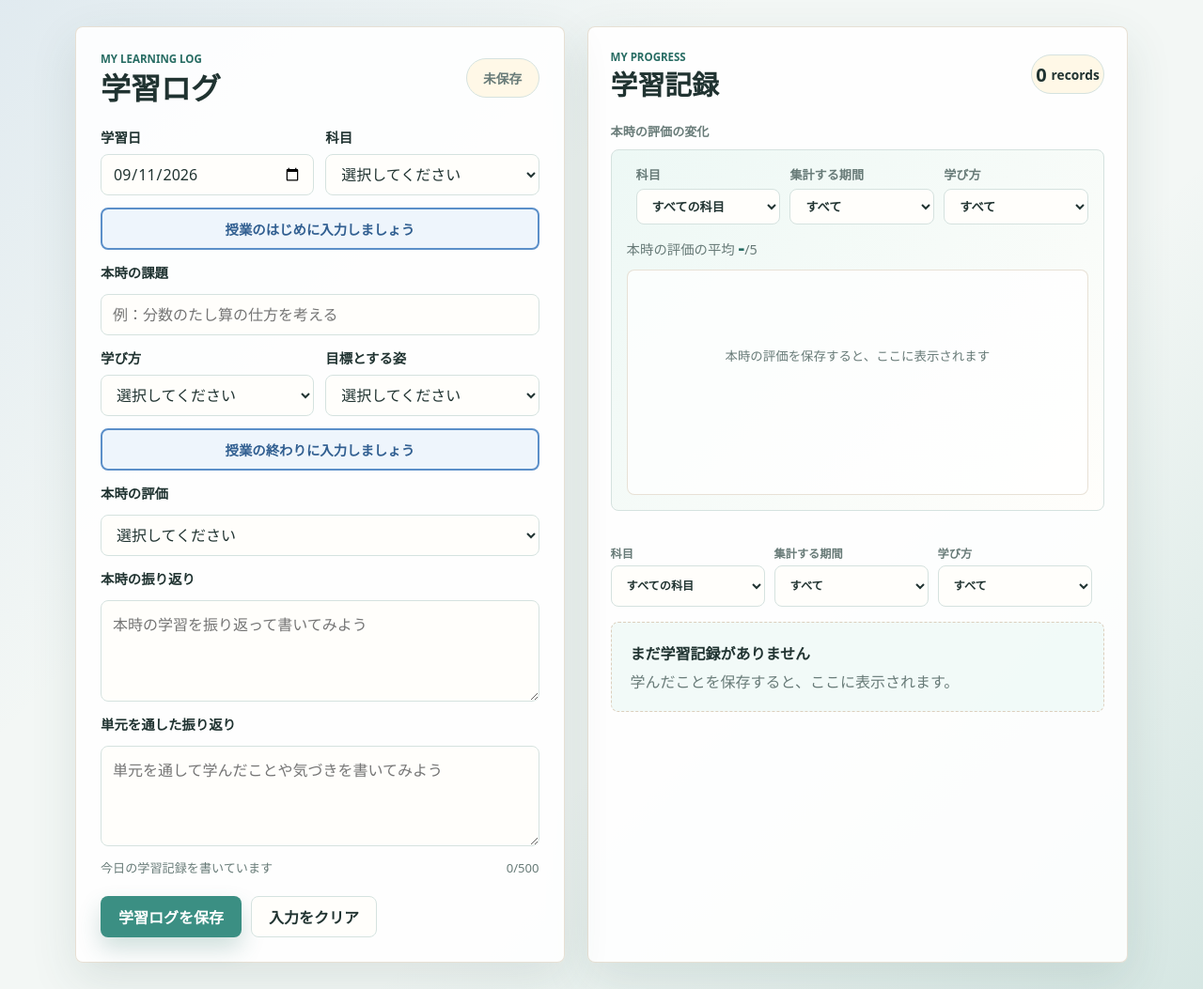
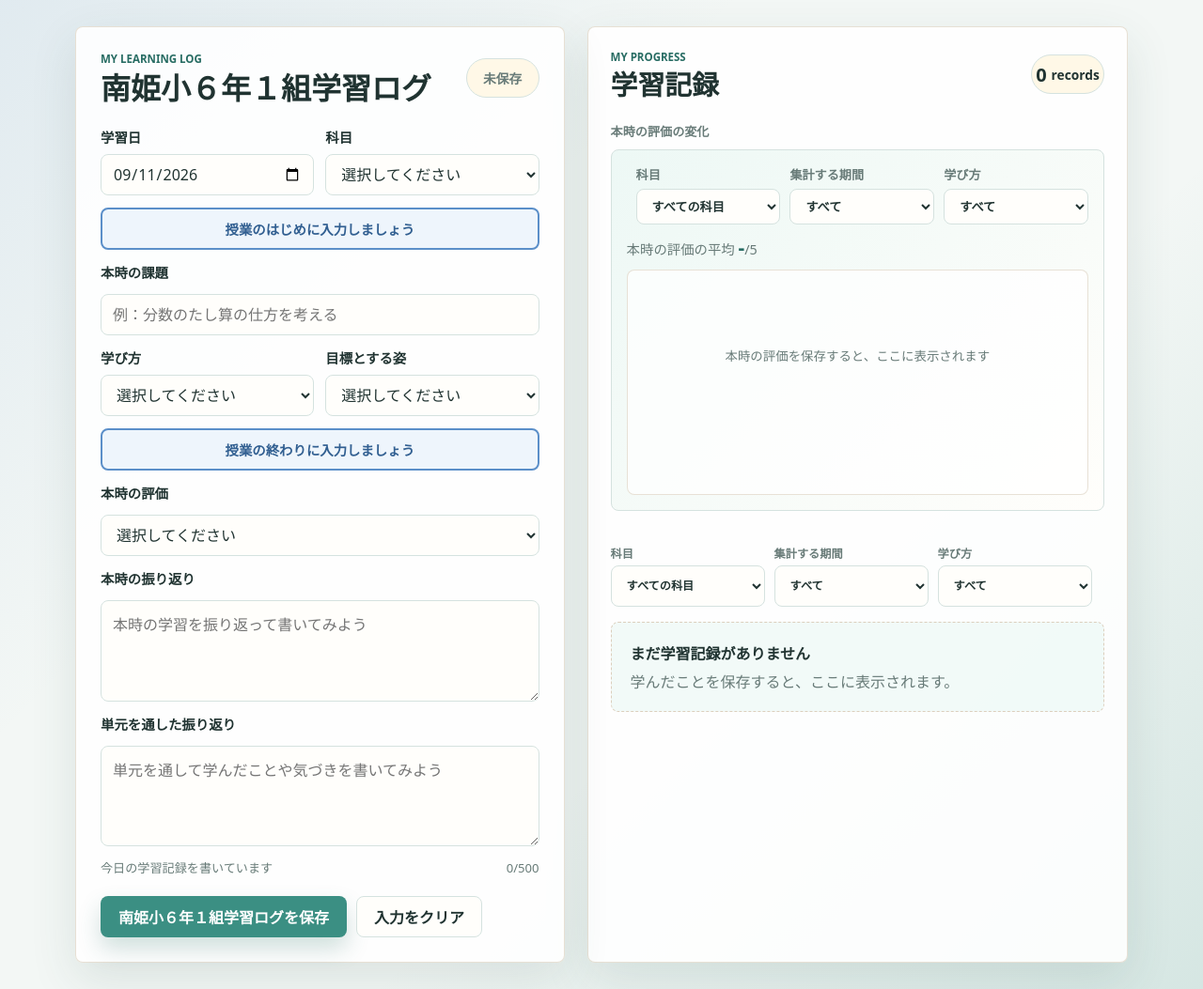
Before and after one commit to r4ict01/tsuchiya_mhime-studylog, a plain HTML site: page index.html in a window 1280 px wide. Shown: the whole page at 94% size. Drawn offline with Linux system fonts and the light colour scheme.

Commit message:
６年１組用に変更

```diff
--- a/index.html
+++ b/index.html
@@ -3,7 +3,7 @@
   <head>
     <meta charset="UTF-8" />
     <meta name="viewport" content="width=device-width, initial-scale=1.0" />
-    <title>学習ログ</title>
+    <title>南姫小６年１組学習ログ</title>
     <link rel="stylesheet" href="styles.css" />
   </head>
   <body>
@@ -12,7 +12,7 @@
         <div class="brand-row">
           <div>
             <p class="eyebrow">MY LEARNING LOG</p>
-            <h1 id="app-title">学習ログ</h1>
+            <h1 id="app-title">南姫小６年１組学習ログ</h1>
           </div>
           <div class="save-state" id="save-state" aria-live="polite">未保存</div>
         </div>
@@ -90,7 +90,7 @@
           </div>
 
           <div class="action-row">
-            <button class="primary-button" type="submit">学習ログを保存</button>
+            <button class="primary-button" type="submit">南姫小６年１組学習ログを保存</button>
             <button class="ghost-button" type="button" id="clear-button">入力をクリア</button>
           </div>
         </form>
```
